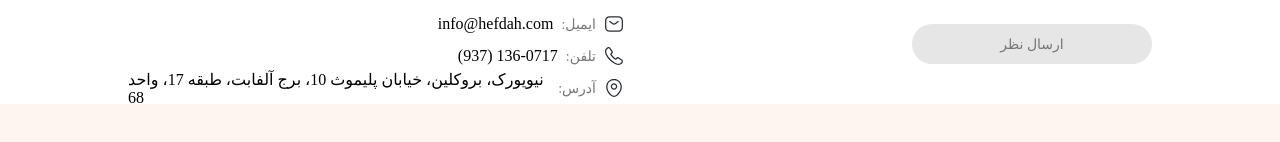
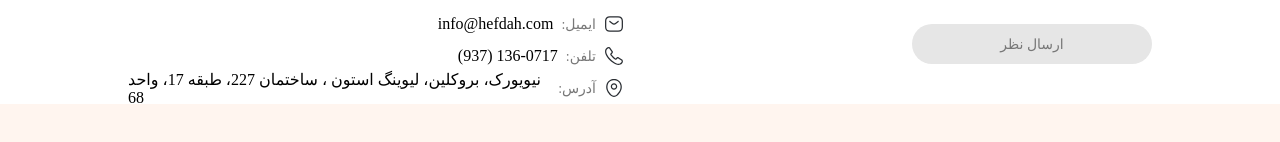
Before and after one commit to RezaNrzdh/Blog, an Angular app: page /contact in a window 1280 px wide. Shown: the part 556-698 px from the top of the page. Built offline with nearby package versions, Linux system fonts and the light colour scheme; a web font is replaced by a local one.

Commit message:
add clickable feature to the map

```diff
--- a/src/app/features/contact/contact.component.html
+++ b/src/app/features/contact/contact.component.html
@@ -43,7 +43,9 @@
         </form>
     </div>
     <div class="map">
-        <img src="/assets/images/map.png" alt="map" />
+        <a target="_blank" href="https://www.google.com/maps/place/227+Livingston+St,+Brooklyn,+NY+11201,+USA/@40.6897431,-73.9872384,17z/data=!4m6!3m5!1s0x89c25a4cece979e1:0xbf6901a1b12a16cc!8m2!3d40.6897431!4d-73.9850497!16s%2Fg%2F11b8v4qd5z">
+            <img src="/assets/images/map.png" alt="map" />
+        </a>
         <div class="mapInfo">
             <div>
                 <img src="/assets/icons/email.svg" alt="email" />
@@ -58,7 +60,7 @@
             <div>
                 <img src="/assets/icons/location.svg" alt="location" />
                 <span class="key">آدرس:</span>
-                <span class="value">نیویورک، بروکلین، خیابان پلیموث 10، برج آلفابت، طبقه 17، واحد 68 </span>
+                <span class="value">نیویورک، بروکلین، لیوینگ استون ، ساختمان 227، طبقه 17، واحد 68 </span>
             </div>
         </div>
     </div>
--- a/src/app/features/contact/contact.component.scss
+++ b/src/app/features/contact/contact.component.scss
@@ -79,10 +79,12 @@ div.content{
         }
     }
     .map {
-        > img {
-            width: 100%;
-            object-fit: cover;
-            border-radius: 16px;
+        a {
+            img {
+                width: 100%;
+                object-fit: cover;
+                border-radius: 16px;
+            }
         }
         .mapInfo {
             display: flex;
```
